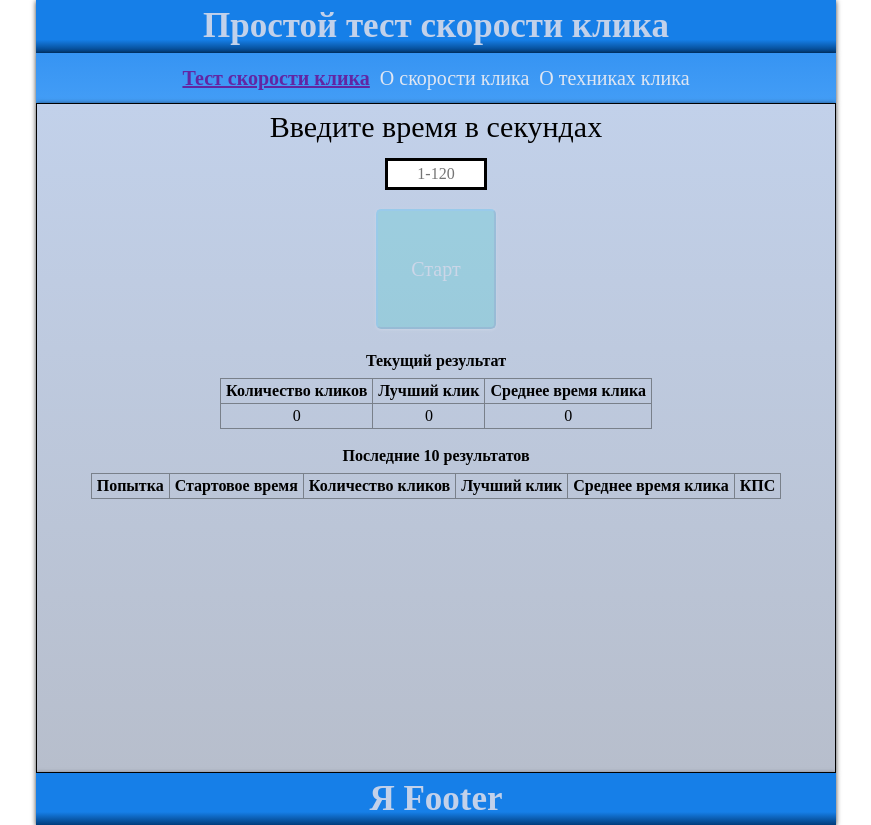
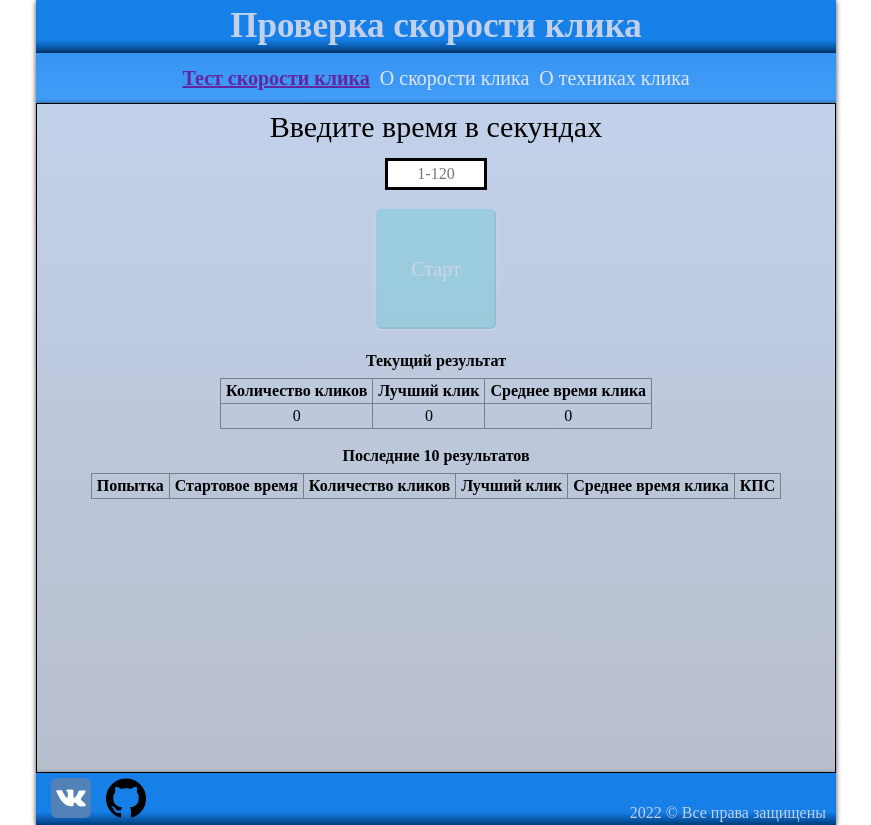
Before and after one commit to ZerruKun/pet-1-click-speed-test, a React (Create React App) app: page / in a window 1280 px wide. Shown: the whole page, without its empty margins (204-1075 px from the left). Built offline with nearby package versions, Linux system fonts and the light colour scheme.

Commit message:
Оформление футера: социальные ссылки, копирайт.

```diff
--- a/src/components/footer/Footer.jsx
+++ b/src/components/footer/Footer.jsx
@@ -1,11 +1,23 @@
 import React from 'react'
 import styles from "../../styles/HeaderAndFooter.module.css"
+import vk from "../../img/vk.svg"
+import github from "../../img/github.png"
 
 const Footer = () => {
   return (
     <footer className={styles.background}>
       {console.log("отрендерился Footer")}
-      <h3 className={styles.text}>Я Footer</h3>
+      <div className={styles.footerBlock}>
+        <a href='https://vk.com/zellkun' target="_blank" rel="noreferrer">
+          <img className={styles.socialImg} src={vk} alt="vk" />
+        </a>
+        <a href='https://github.com/ZerruKun' target="_blank" rel="noreferrer">
+          <img className={styles.socialImg} src={github} alt="github" />
+        </a>
+      </div>
+      <div className={styles.footerBlock}>
+        <span className={styles.copyright}>2022 © Все права защищены</span>
+      </div>
     </footer>
   )
 }
--- a/src/components/header/Header.jsx
+++ b/src/components/header/Header.jsx
@@ -5,7 +5,7 @@ const Header = () => {
   return (
     <header className={styles.background}>
       {console.log("отрендерился Header")}
-      <h1 className={styles.text}>Простой тест скорости клика</h1>
+      <h1 className={styles.text}>Проверка скорости клика</h1>
     </header>
   )
 }
--- a/src/styles/HeaderAndFooter.module.css
+++ b/src/styles/HeaderAndFooter.module.css
@@ -172,13 +172,8 @@ h1 {
     font-size: 35px;
 }
 
-h3 {
-    font-family: 'Times New Roman', Times, serif;
-    font-size: 35px;
-}
-
 .background {
-    min-height: 40px;
+    min-height: 50px;
     animation-name: movingBackround;
     animation-duration: 4s;
     animation-iteration-count: infinite;
@@ -188,3 +183,23 @@ h3 {
     color: #c2d1ea;
     text-align: center;
 }
+
+.footerBlock {
+    display: inline-block;
+    width: 50%;
+}
+
+.socialImg {
+    display: inline-block;
+    width: 40px;
+    height: 40px;
+    margin-left: 15px;
+    margin-top: 5px;
+}
+
+.copyright {
+    display: block;
+    padding-right: 10px;
+    text-align: right;
+    color: #c2d1ea;
+}
```
Also changed, not shown: src/img/github.png (added), src/img/vk.svg (added).
